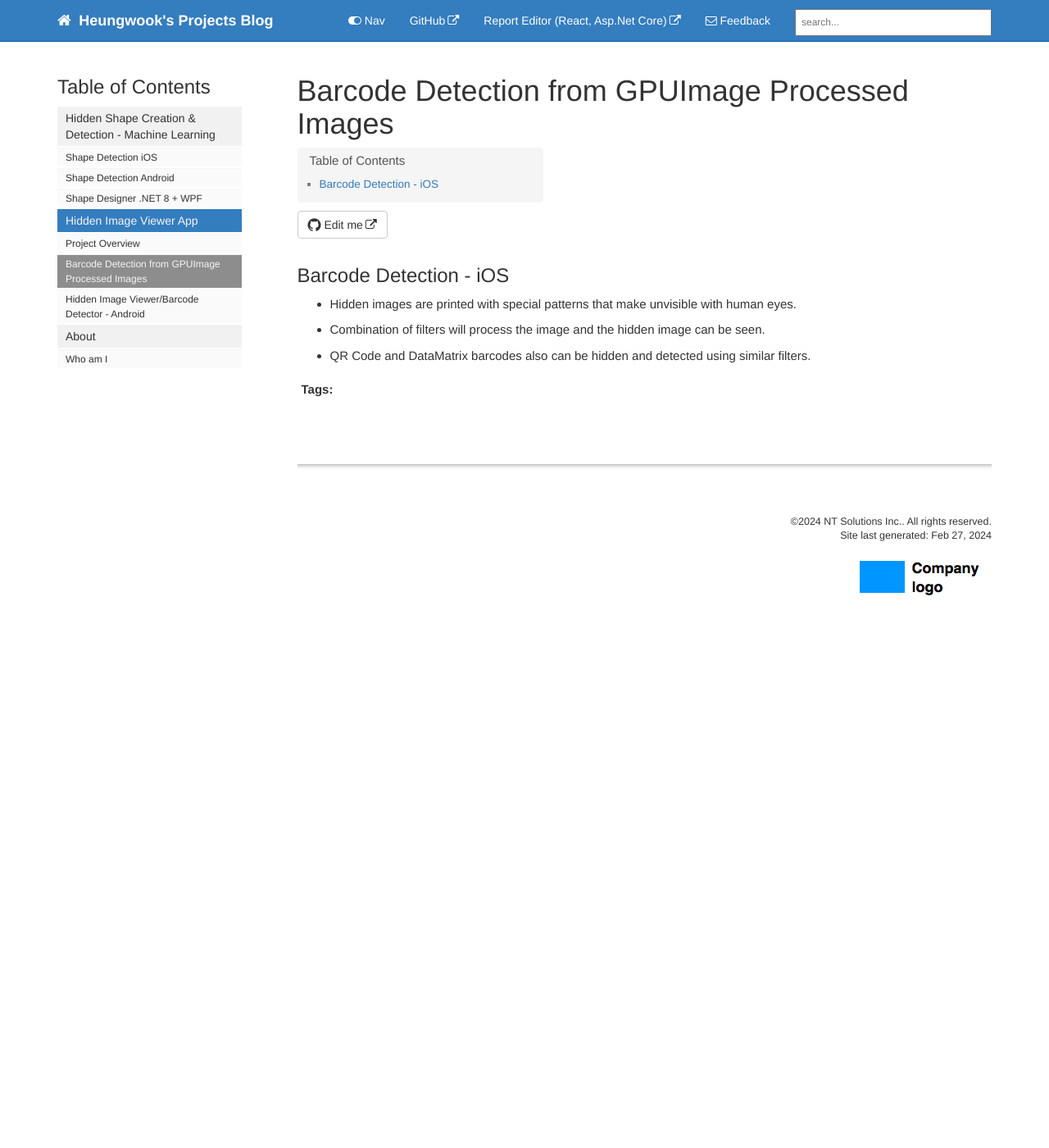
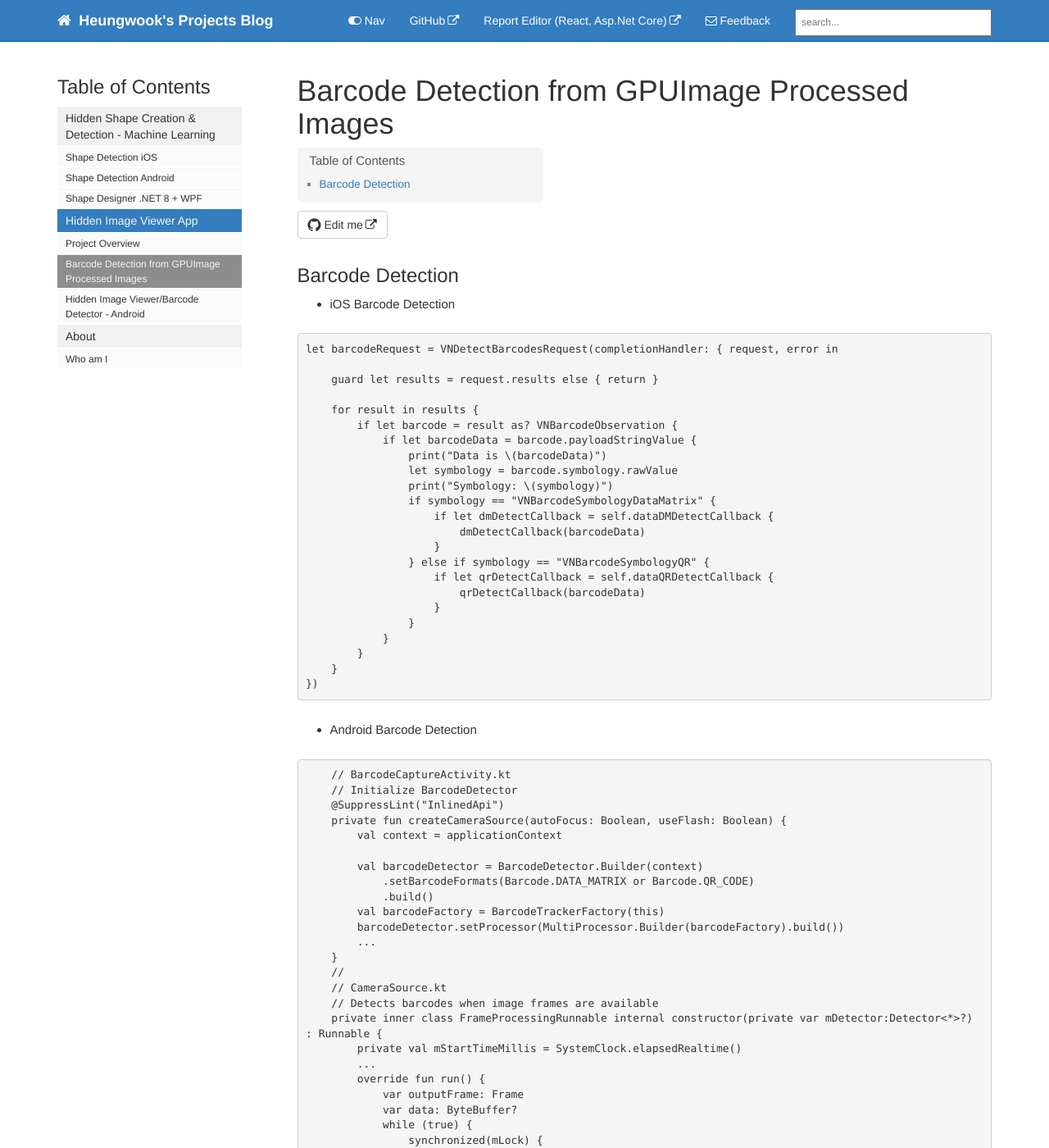
Before and after one commit to heungwook/heungwook.github.io, a Jekyll site: the page built from pages/doc202302/doc202302_02.md, in a window 1280 px wide and 1400 px high. Shown: the whole window at 82% size. Built offline with Jekyll 4.4.1, drawn with Linux system fonts in a browser that asks for light colours; comment, search, counter and statistics services are not loaded; some of the changed text lies outside the part shown.

Commit message:
20240227 1018

````diff
--- a/pages/doc202302/doc202302_02.md
+++ b/pages/doc202302/doc202302_02.md
@@ -8,13 +8,107 @@ permalink: doc202302_02.html
 folder: doc202302
 ---
 
-## Barcode Detection - iOS
+## Barcode Detection
 
-- Hidden images are printed with special patterns that make unvisible with human eyes.
+- iOS Barcode Detection
 
-- Combination of filters will process the image and the hidden image can be seen.
+```Swift
+let barcodeRequest = VNDetectBarcodesRequest(completionHandler: { request, error in
 
-- QR Code and DataMatrix barcodes also can be hidden and detected using similar filters.
+    guard let results = request.results else { return }
+
+    for result in results {
+        if let barcode = result as? VNBarcodeObservation {
+            if let barcodeData = barcode.payloadStringValue {
+                print("Data is \(barcodeData)")
+                let symbology = barcode.symbology.rawValue
+                print("Symbology: \(symbology)")
+                if symbology == "VNBarcodeSymbologyDataMatrix" {
+                    if let dmDetectCallback = self.dataDMDetectCallback {
+                        dmDetectCallback(barcodeData)
+                    }
+                } else if symbology == "VNBarcodeSymbologyQR" {
+                    if let qrDetectCallback = self.dataQRDetectCallback {
+                        qrDetectCallback(barcodeData)
+                    }
+                }
+            }
+        }
+    }
+})
+```
+
+- Android Barcode Detection
+
+```Java
+    // BarcodeCaptureActivity.kt
+    // Initialize BarcodeDetector
+    @SuppressLint("InlinedApi")
+    private fun createCameraSource(autoFocus: Boolean, useFlash: Boolean) {
+        val context = applicationContext
+
+        val barcodeDetector = BarcodeDetector.Builder(context)
+            .setBarcodeFormats(Barcode.DATA_MATRIX or Barcode.QR_CODE)
+            .build()
+        val barcodeFactory = BarcodeTrackerFactory(this)
+        barcodeDetector.setProcessor(MultiProcessor.Builder(barcodeFactory).build())
+        ...
+    }
+    //
+    // CameraSource.kt
+    // Detects barcodes when image frames are available
+    private inner class FrameProcessingRunnable internal constructor(private var mDetector:Detector<*>?) : Runnable {
+        private val mStartTimeMillis = SystemClock.elapsedRealtime()
+        ...
+        override fun run() {
+            var outputFrame: Frame
+            var data: ByteBuffer?
+            while (true) {
+                synchronized(mLock) {
+                    while (mActive && mPendingFrameData == null) {
+                        try {
+                            mLock.wait()
+                        } catch (e: InterruptedException) {
+                            Log.d(TAG, "Frame processing loop terminated.", e)
+                            return
+                        }
+                    }
+                    if (!mActive) {
+                        return
+                    }
+                    outputFrame = Frame.Builder()
+                    .setImageData(
+                        mPendingFrameData, mPreviewSize!!.width,
+                        mPreviewSize!!.height, ImageFormat.NV21
+                    )
+                    .setId(mPendingFrameId)
+                    .setTimestampMillis(mPendingTimeMillis)
+                    .setRotation(mRotation)
+                    .build()
+                    data = mPendingFrameData
+                    mPendingFrameData = null
+                }
+
+                try {
+                    val lfrmBarcode = GetBarcodeFrame_OpenCV(outputFrame, cBcdCallback)
+                    // Call Detector
+                    mDetector!!.receiveFrame(lfrmBarcode)
+                    //
+                } catch (t: Throwable) {
+                    Log.e(TAG, "Exception thrown from receiver.", t)
+                } finally {
+                    mCamera!!.addCallbackBuffer(data!!.array())
+                }
+            }
+        }
+
+        ...
+    }
+
+```
+
+
+
 
 
 
````
